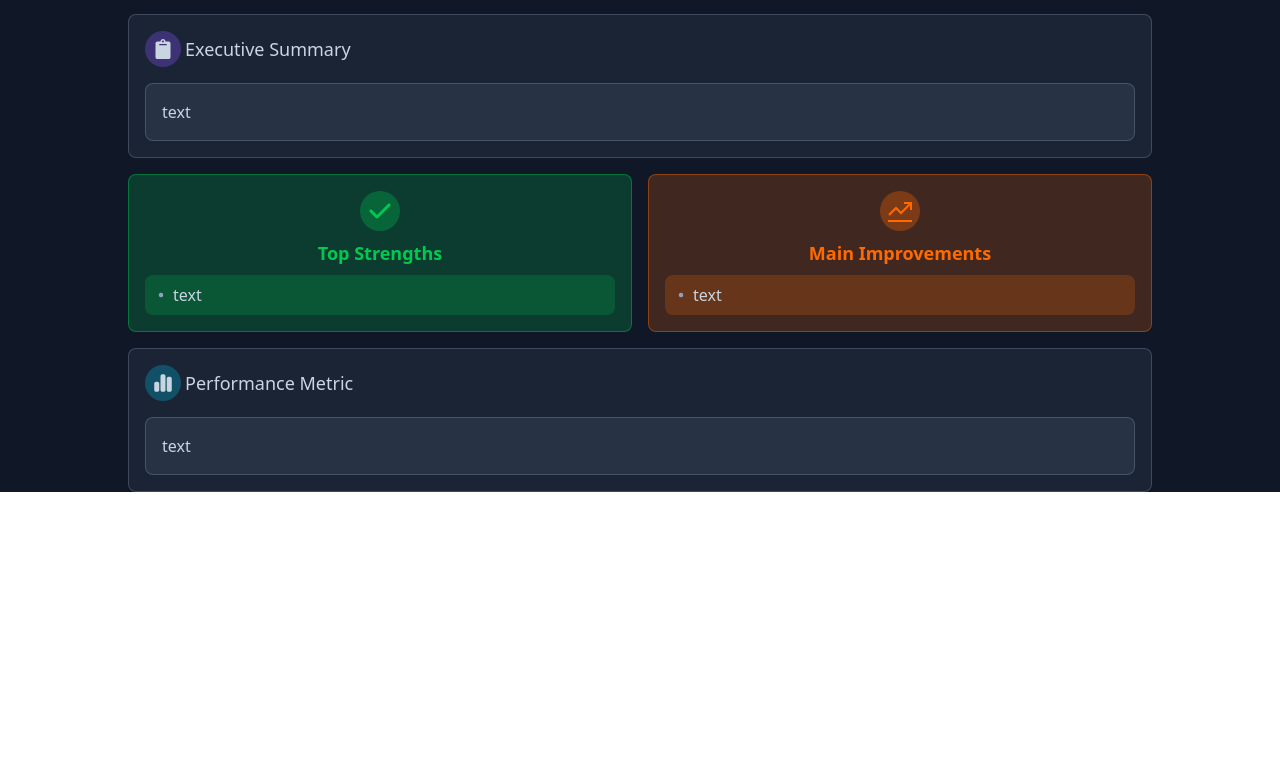
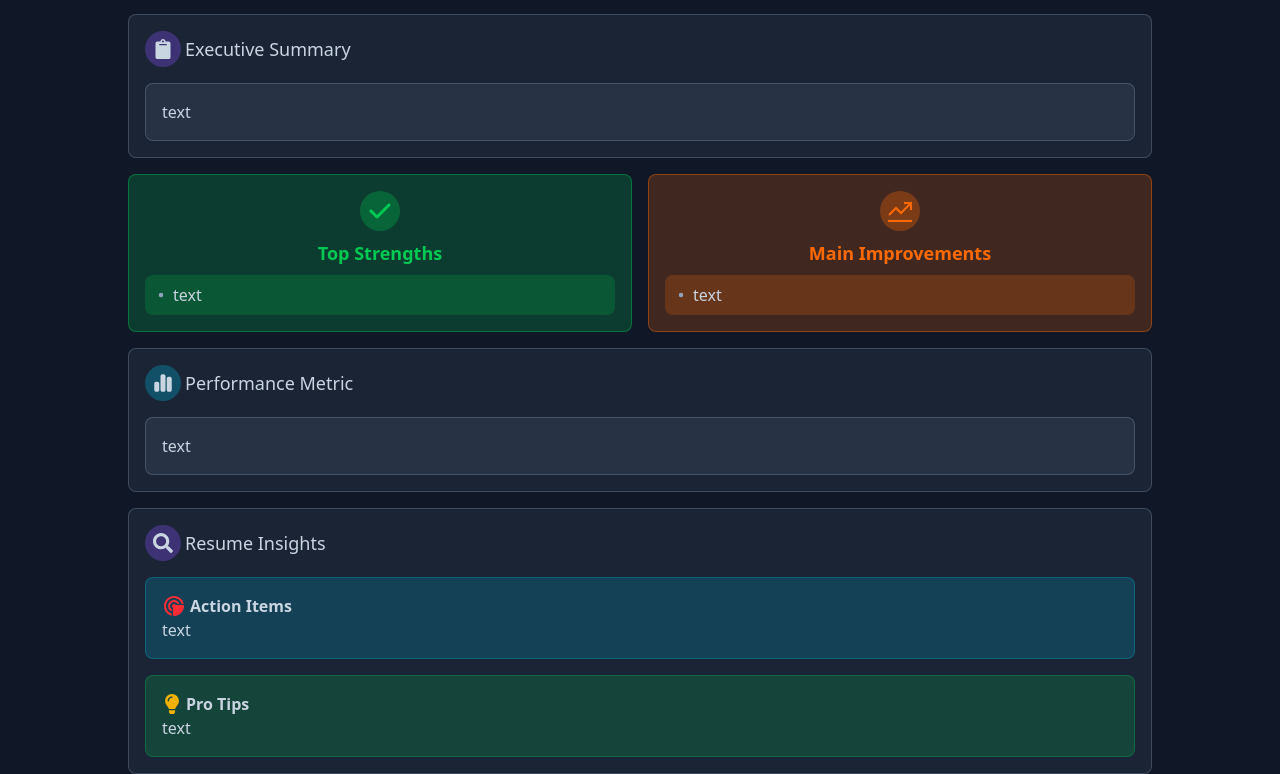
Before and after one commit to thecoderbutcher/resume.analyzer, a React (Vite) app: page / in a window 1280 px wide. Shown: the part 974-1748 px from the top of the page. Before the commit the page ends 1466 px from the top, so only its background shows below. Built offline with nearby package versions, Linux system fonts and the light colour scheme.

Commit message:
add insights view

```diff
--- a/src/components/Result.jsx
+++ b/src/components/Result.jsx
@@ -2,6 +2,7 @@ import DetailsFeedback from "./DetailsFeedback";
 import ExecutiveSummary from "./ExecutiveSummary";
 import HeadResult from "./HeadResult";
 import PerformanceMetric from "./PerformanceMetric";
+import ResumeInsights from "./ResumeInsights";
 import ScoreResult from "./ScoreResult";
 
 export const Result = () => {
@@ -12,6 +13,7 @@ export const Result = () => {
       <ExecutiveSummary />
       <DetailsFeedback />
       <PerformanceMetric />
+      <ResumeInsights />
     </div>
   );
 };
--- /dev/null
+++ b/src/components/ResumeInsights.jsx
@@ -0,0 +1,33 @@
+import { FaSearch, FaLightbulb } from "react-icons/fa";
+import { TbRadarFilled } from "react-icons/tb";
+import Card from "./Card";
+const ResumeInsights = () => {
+  return (
+    <Card>
+      <div className="flex gap-1 mb-4 items-center">
+        <div className="bg-violet-500/30 p-2 rounded-full">
+          <FaSearch className="text-xl" />
+        </div>
+        <p className="text-lg">Resume Insights</p>
+      </div>
+      <div className="flex flex-col gap-4">
+        <Card styles={"bg-cyan-500/20 border border-cyan-500/30"}>
+          <div className="flex items-center gap-1">
+            <TbRadarFilled className="text-2xl text-red-500" />
+            <p className="font-semibold">Action Items</p>
+          </div>
+          <div className="flex flex-col">text</div>
+        </Card>
+        <Card styles={"bg-green-500/20 border border-green-500/30"}>
+          <div className="flex items-center gap-1">
+            <FaLightbulb className="text-xl text-yellow-500" />
+            <p className="font-semibold">Pro Tips</p>
+          </div>
+          <div className="flex flex-col">text</div>
+        </Card>
+      </div>
+    </Card>
+  );
+};
+
+export default ResumeInsights;
```
